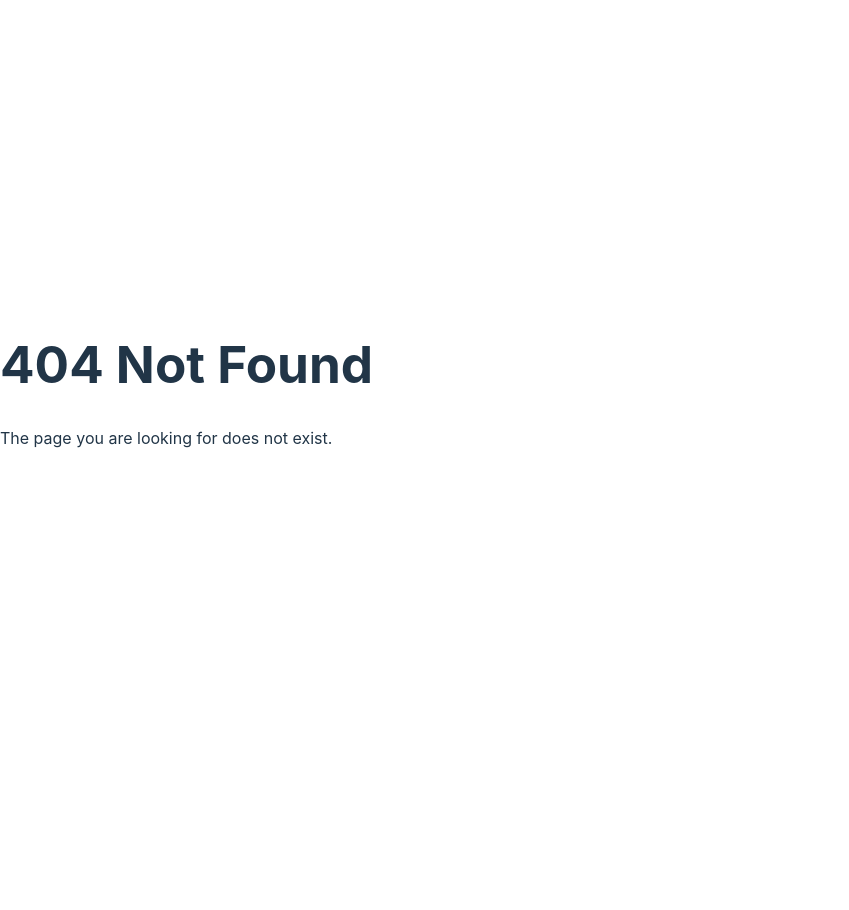
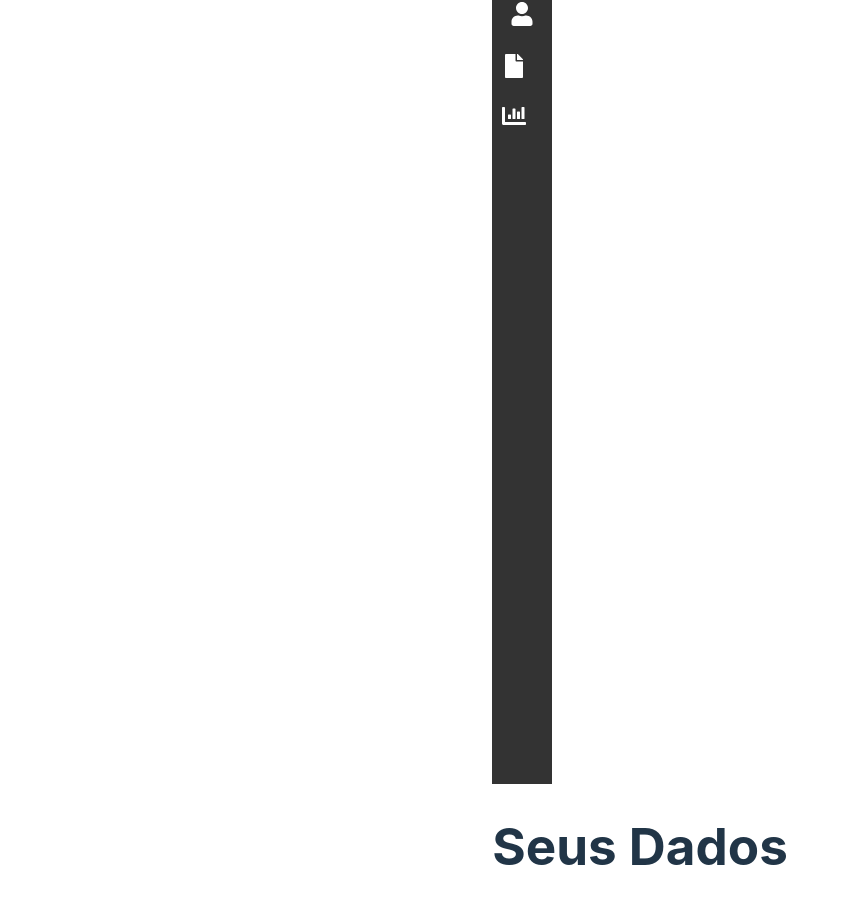
Before and after one commit to GracieleRodrigues-dev/teachfy_front, a React (Vite) app in the folder teachfy/: page /profile in a window 1280 px wide. Before the commit this address had no page. Shown: the part 16-926 px from the top of the page, without its empty margins (0-849 px from the left). Before the commit the page ends 800 px from the top, so only its background shows below. Built offline with nearby package versions, Linux system fonts and the light colour scheme.

Commit message:
Sidebar,ProfilePage, etc

```diff
--- /dev/null
+++ b/teachfy/src/components/Navbar.tsx
@@ -0,0 +1,11 @@
+import logo from '../assets/white_logo.png';
+import '../styles/Navbar.css';
+
+export function Navbar() {
+  return (
+    <nav className="navbar">
+            <img src={logo} alt="Logo" className="logo" />
+            <span className="brand-text">Teachfy</span>
+    </nav>
+  );
+}
--- /dev/null
+++ b/teachfy/src/components/ProfileForm.tsx
@@ -0,0 +1,41 @@
+import React, { useState } from 'react';
+
+interface ProfileFormProps {
+  onSubmit: (name: string, email: string) => void;
+  name: string;
+  email: string;
+}
+
+export const ProfileForm: React.FC<ProfileFormProps> = ({ onSubmit, name, email }) => {
+  const [updatedName, setUpdatedName] = useState(name);
+  const [updatedEmail, setUpdatedEmail] = useState(email);
+
+  const handleSubmit = (e: React.FormEvent) => {
+    e.preventDefault();
+    onSubmit(updatedName, updatedEmail);
+  };
+
+  return (
+    <form onSubmit={handleSubmit}>
+      <div>
+        <label htmlFor="name">Nome</label>
+        <input
+          type="text"
+          id="name"
+          value={updatedName}
+          onChange={(e) => setUpdatedName(e.target.value)}
+        />
+      </div>
+      <div>
+        <label htmlFor="email">E-mail</label>
+        <input
+          type="email"
+          id="email"
+          value={updatedEmail}
+          onChange={(e) => setUpdatedEmail(e.target.value)}
+        />
+      </div>
+      {/* <button type="submit">Alterar Dados</button> */}
+    </form>
+  );
+};
--- /dev/null
+++ b/teachfy/src/components/Sidebar.tsx
@@ -0,0 +1,35 @@
+import { useState } from 'react';
+import { FaUser, FaFile, FaChartBar } from 'react-icons/fa';
+import '../styles/Sidebar.css';
+
+export function Sidebar() {
+  const [isExpanded, setExpanded] = useState(false);
+
+  const handleMouseEnter = () => {
+    setExpanded(true);
+  };
+
+  const handleMouseLeave = () => {
+    setExpanded(false);
+  };
+
+  return (
+    <div
+      className={`sidebar ${isExpanded ? 'expanded' : ''}`}
+      onMouseEnter={handleMouseEnter}
+      onMouseLeave={handleMouseLeave}
+    >
+      <div className="sidebar-header">
+        <FaUser className="sidebar-icon" />
+      </div>
+      <ul className="sidebar-menu">
+        <li className="sidebar-menu-item">
+          <FaFile className="sidebar-icon" />
+        </li>
+        <li className="sidebar-menu-item">
+          <FaChartBar className="sidebar-icon" />
+        </li>
+      </ul>
+    </div>
+  );
+}
--- a/teachfy/src/index.css
+++ b/teachfy/src/index.css
@@ -15,17 +15,17 @@
 }
 
 a {
-  font-weight: 500;
-  color: #646cff;
+  font-weight: 100;
+  color: #ffffff;
   text-decoration: inherit;
 }
 a:hover {
-  color: #535bf2;
+  color: #7C66DC;
 }
 
 body {
   margin: 0;
-  display: flex;
+  /* display: flex; */
   place-items: center;
   min-width: 320px;
   min-height: 100vh;
--- /dev/null
+++ b/teachfy/src/pages/ProfilePage.tsx
@@ -0,0 +1,22 @@
+// import { Navbar } from "../components/Navbar";
+import { ProfileForm } from "../components/ProfileForm";
+import { Sidebar } from "../components/Sidebar";
+import '../styles/ProfilePage.css';
+
+export function ProfilePage() {
+  const handleProfileUpdate = (name: string, email: string) => {
+    // Implementar a lógica de atualização do perfil do usuário
+    console.log("Profile updated:", name, email);
+  };
+
+  return (
+    <div className="profile-page">
+      <div className="profile-container">
+        {/* <Navbar/> */}
+        <Sidebar/>
+        <h1>Seus Dados</h1>
+        <ProfileForm onSubmit={handleProfileUpdate} name="Graci" email="graci@gmail.com" />
+      </div>
+    </div>
+  );
+}
--- a/teachfy/src/pages/SignUpPage.tsx
+++ b/teachfy/src/pages/SignUpPage.tsx
@@ -1,6 +1,6 @@
 import { SignUpForm } from '../components/SignUpForm';
 import { Link } from 'react-router-dom';
-import '../styles/signup.css'; // Importe o arquivo CSS
+import '../styles/signup.css';
 
 export function SignUpPage() {
   const handleRegister = (name: string, email: string, password: string) => {
@@ -11,6 +11,7 @@ export function SignUpPage() {
   };
 
   return (
+    <div>
       <div className="signup-page">
         <div className="signup-container">
           <h2>Cadastro</h2>
@@ -22,5 +23,6 @@ export function SignUpPage() {
           </div>
         </div>
       </div>
+    </div>
   );
 }
--- a/teachfy/src/routes.tsx
+++ b/teachfy/src/routes.tsx
@@ -3,6 +3,7 @@ import {Home} from './pages/Home';
 import {About} from './pages/About';
 import NotFound from './pages/NotFound';
 import { SignUpPage } from './pages/SignUpPage';
+import { ProfilePage } from './pages/ProfilePage';
 
 export default function AppRoutes() {
   return (
@@ -10,6 +11,7 @@ export default function AppRoutes() {
       <Route path="/" element={<Home />} />
       <Route path="/about" element={<About />} />
       <Route path="/signup" element={<SignUpPage />} />
+      <Route path="/profile" element={<ProfilePage />} />
       <Route path="*" element={<NotFound />} />
     </Routes>
   );
--- /dev/null
+++ b/teachfy/src/styles/Navbar.css
@@ -0,0 +1,20 @@
+/* Navbar.css */
+.navbar {
+    display: flex;
+    justify-content: space-between;
+    align-items: center;
+    padding: 10px 20px;
+    background-color:#1C1C1E;
+    border-bottom: 2px solid #424242;
+  }
+
+  .logo {
+    height: 30px;
+    margin-left: auto;
+  }
+
+  .brand-text {
+    margin-left: 8px;
+    font-weight: bold;
+    font-size:x-large;
+  }
--- /dev/null
+++ b/teachfy/src/styles/Sidebar.css
@@ -0,0 +1,39 @@
+/* Sidebar.css */
+
+.sidebar {
+  width: 60px;
+  height: 100vh;
+  background-color: #333;
+  color: #fff;
+  transition: width 0.3s;
+}
+
+.sidebar.expanded {
+  width: 200px;
+}
+
+.sidebar-header {
+  display: flex;
+  align-items: center;
+  justify-content: center;
+  height: 60px;
+}
+
+.sidebar-icon {
+  font-size: 24px;
+}
+
+.sidebar-menu {
+  list-style: none;
+  padding: 0;
+  margin: 0;
+}
+
+.sidebar-menu-item {
+  padding: 10px;
+  cursor: pointer;
+}
+
+.sidebar-menu-item:hover {
+  background-color: #555;
+}
--- a/teachfy/src/styles/signup.css
+++ b/teachfy/src/styles/signup.css
@@ -6,8 +6,7 @@
     font-family: 'Poppins', sans-serif;
     background-color: #1e1e1e;
     color: #ffffff;
-  }
-
+}
   .signup-container {
     display: flex;
     flex-direction: column;
@@ -75,8 +74,5 @@
   .signup-container button:disabled {
     background-color: #808080;
     cursor: not-allowed;
+    margin-bottom: 16px;
   }
-
-  .signup-links {
-    color: #1e1e1e;
-  }
```
Also changed, not shown: teachfy/src/assets/logo_with_name.png (added), teachfy/src/styles/ProfilePage.css (added). Lines whose indentation alone changed are shown as unchanged.
